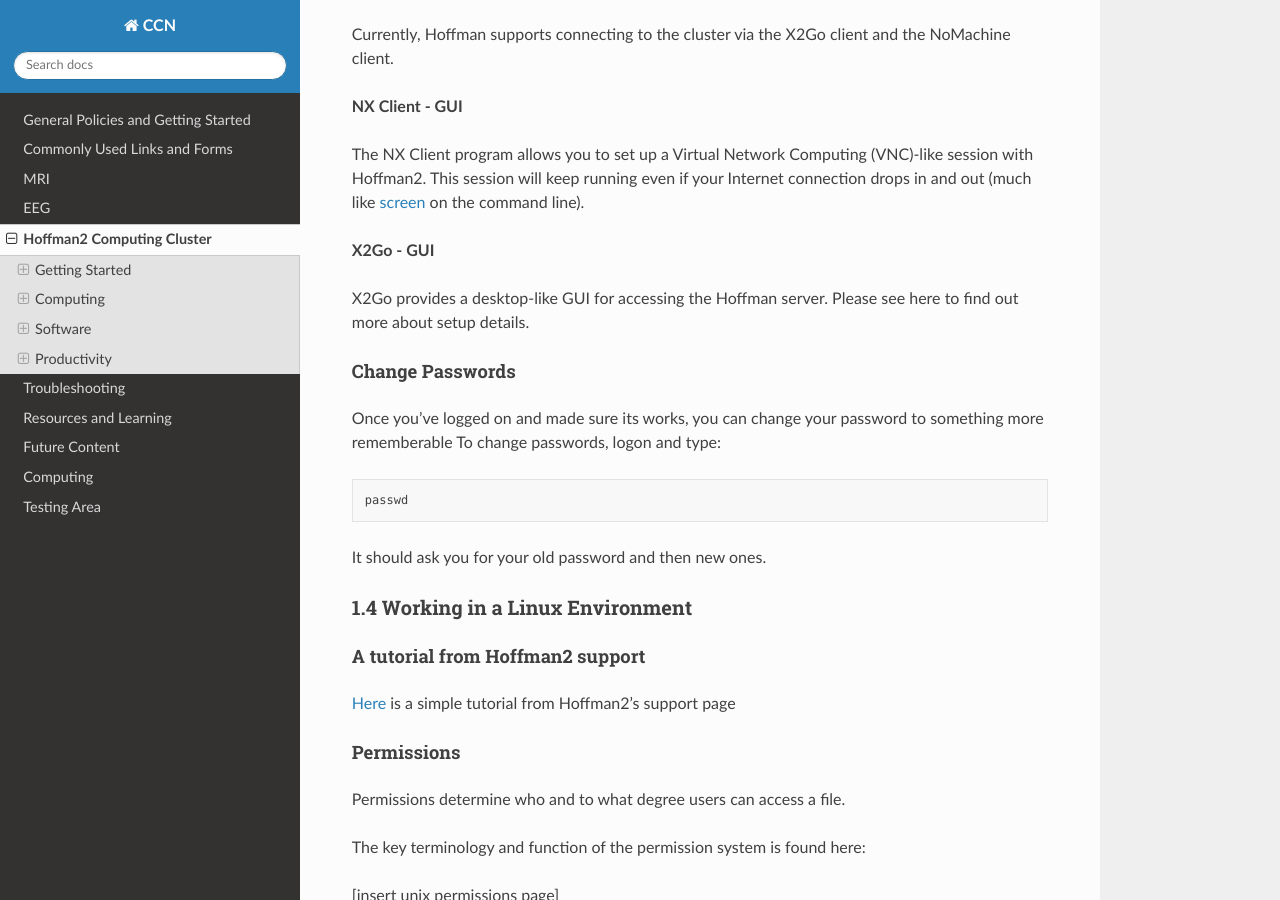
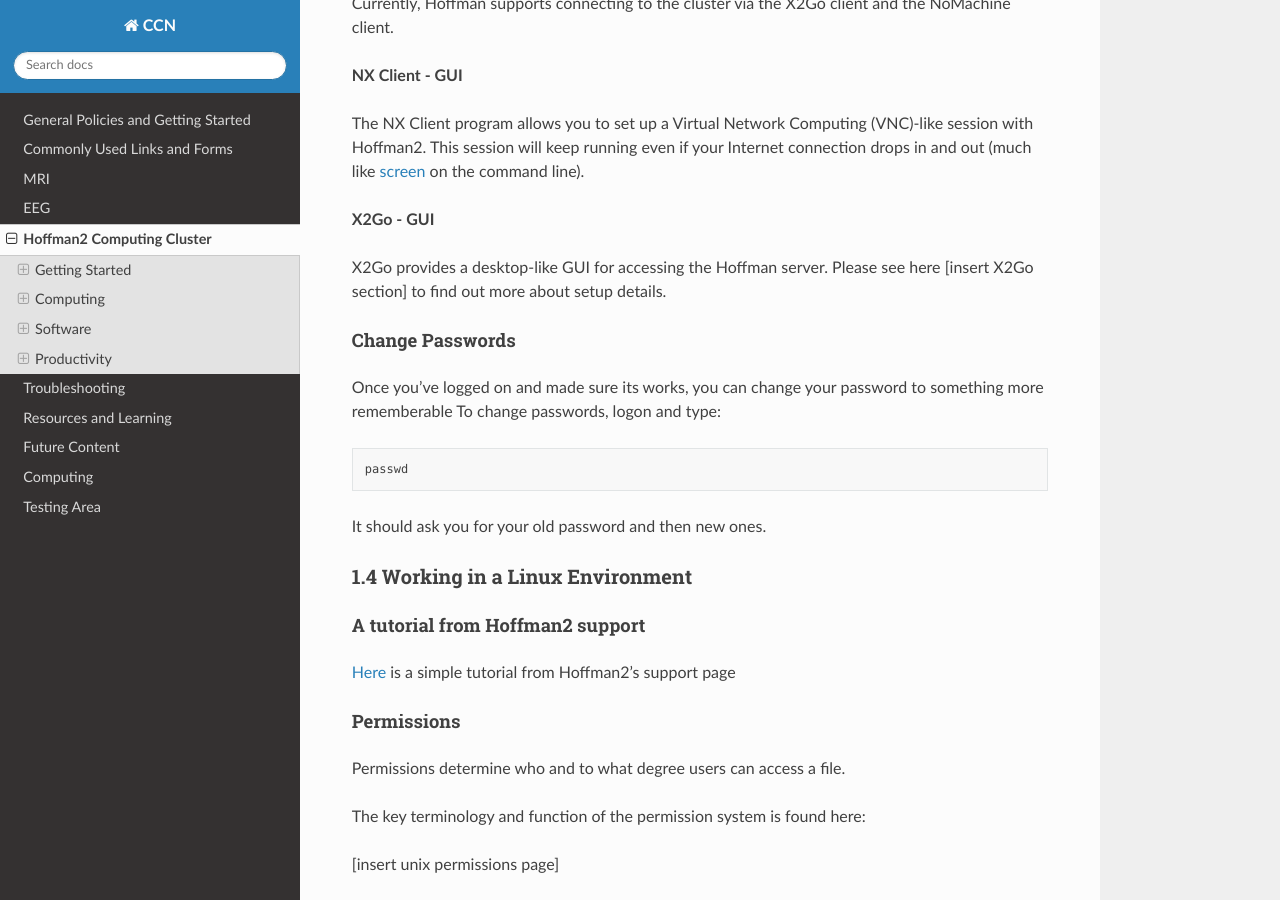
Before and after one commit to CCN-Support/CCN_Wiki, a Sphinx documentation site: the page built from docs/source/hoffman.rst, in a window 1280 px wide and 900 px high, scrolled down 4738 px. Built offline with Sphinx 7.4.7 and the Read the Docs theme 3.1.0, drawn with Linux system fonts in a browser that asks for light colours.

Commit message:
Update hoffman.rst

```diff
--- a/docs/source/hoffman.rst
+++ b/docs/source/hoffman.rst
@@ -68,7 +68,7 @@
 5. Fill out the form with appropriate information. For Hoffman2, your Faculty Sponsor should be Mark Cohen, Alison Burggren (for Susan Bookheimer's lab), or your respective PI if they are a Faculty Sponsor on Hoffman.
 
 **Proposed Username**
-  This will be the username you use to sign into the cluster with.
+This will be the username you use to sign into the cluster with.
 
 **Select a Resource**
 
@@ -157,7 +157,7 @@
 
 **X2Go - GUI**
 
-X2Go provides a desktop-like GUI for accessing the Hoffman server. Please see here to find out more about setup details.
+X2Go provides a desktop-like GUI for accessing the Hoffman server. Please see here [insert X2Go section] to find out more about setup details.
 
 
 
```
